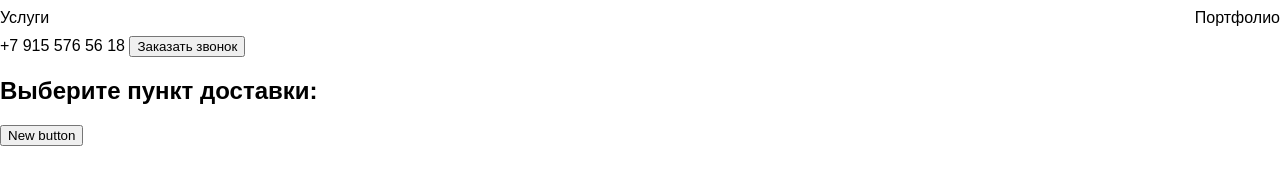
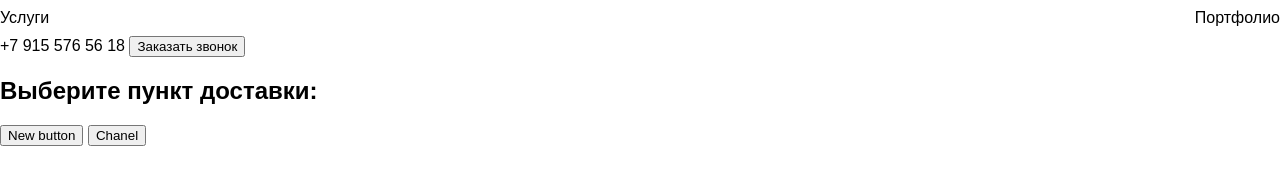
Before and after one commit to serjbaden/cpecial-aapp, a plain HTML site: page index.html in a window 1280 px wide. Drawn offline with Linux system fonts and the light colour scheme.

Commit message:
chanel button added

```diff
--- a/index.html
+++ b/index.html
@@ -22,5 +22,6 @@
     </header>
     <h2>Выберите пункт доставки:</h2>
     <button>New button</button>
+    <button>Chanel</button>
 </body>
 </html>
```
